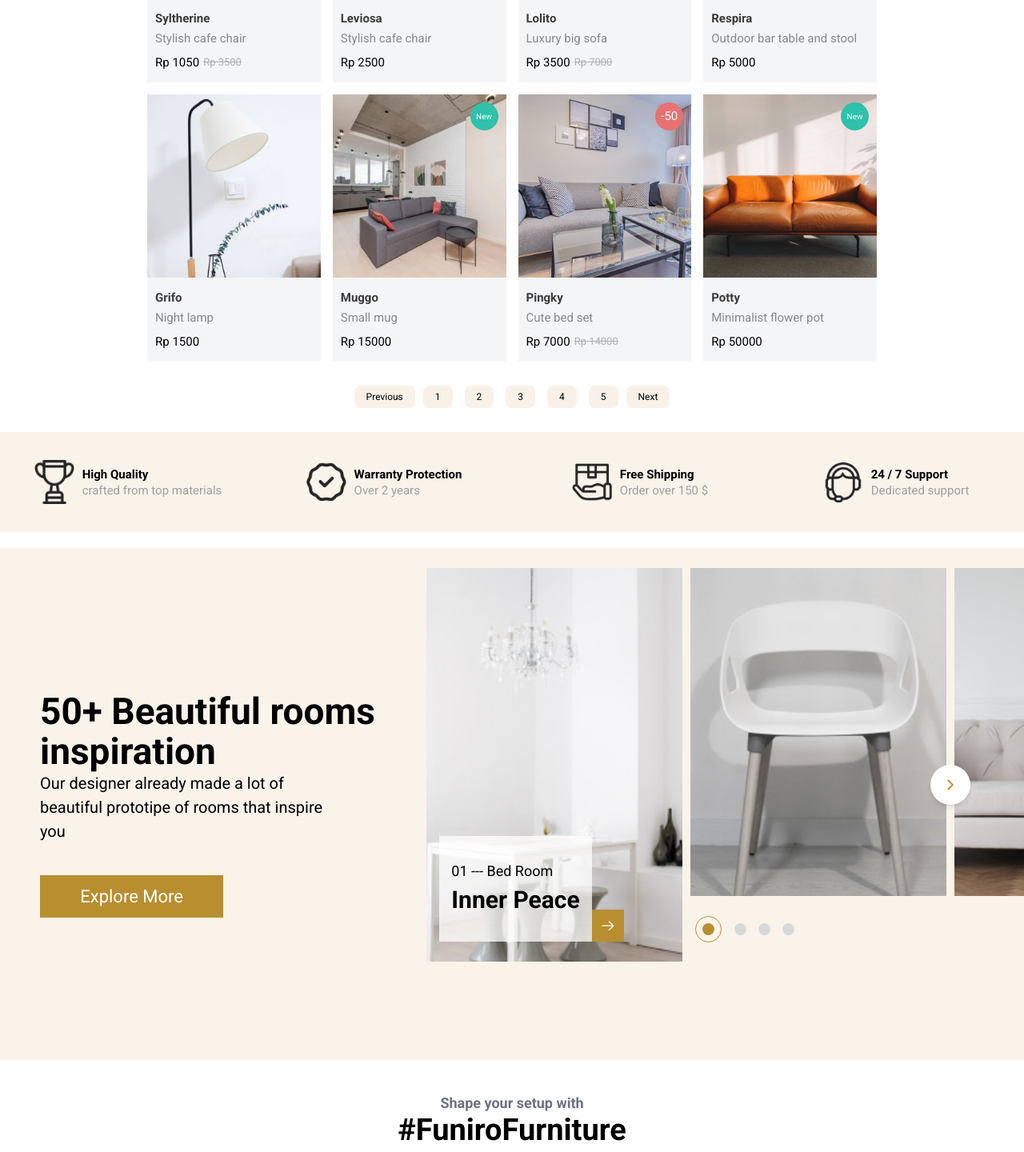
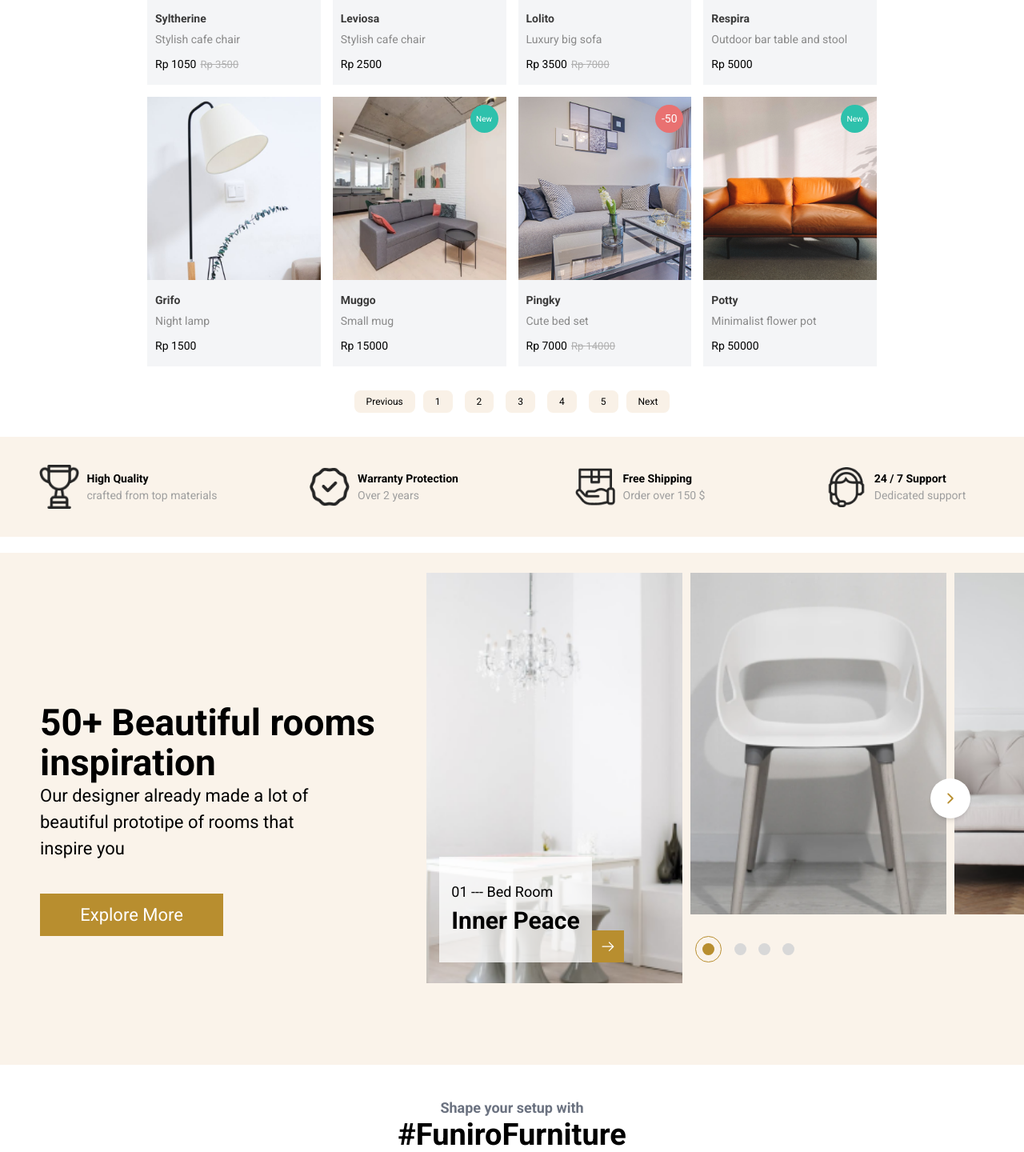
Before and after one commit to KareemHisham/shopping-store, a React (Vite) app: page / in a window 1280 px wide. Shown: the part 1784-3224 px from the top of the page at 80% size. Built offline with nearby package versions, Linux system fonts and the light colour scheme.

Commit message:
inspiration_section--- edit font sizes

```diff
--- a/src/components/sections/inspiration/Left.tsx
+++ b/src/components/sections/inspiration/Left.tsx
@@ -1,14 +1,14 @@
 const InspirationHeading = () => {
   return (
-    <div className="flex flex-col ps-10 justify-center  md:h-full w-full  md:w-5/12 ">
-      <h2 className="text-xxl font-bold leading-10">
+    <div className="flex flex-col ps-5 lg:ps-10 justify-center  md:h-full w-full  md:w-5/12 ">
+      <h2 className="text-lg lg:text-xxl font-bold leading-10">
         50+ Beautiful rooms inspiration
       </h2>
-      <p className="w-10/12">
+      <p className="w-10/12 text-sm lg:text-base">
         Our designer already made a lot of beautiful prototipe of rooms that
         inspire you
       </p>
-      <button className="bg-primary text-base text-white w-1/2 p-2 mt-8">
+      <button className="bg-primary text-sm lg:text-base text-white w-1/2 p-2 mt-8">
         Explore More
       </button>
     </div>
--- a/src/components/sections/inspiration/List.tsx
+++ b/src/components/sections/inspiration/List.tsx
@@ -12,10 +12,10 @@ const InspirationList = () => {
 
         <div className="absolute bottom-[5%] left-[5%] w-[55d%] flex items-end">
           <div className="bg-white bg-opacity-75 px-3 py-6">
-            <p className="text-sm">01 --- Bed Room</p>
-            <h2 className="text-lg font-bold">Inner Peace</h2>
+            <p className="text-xs lg:text-sm">01 --- Bed Room</p>
+            <h2 className="text-sm lg:text-lg font-bold">Inner Peace</h2>
           </div>
-          <div className="bg-primary text-white p-2 h-[20%] ">
+          <div className="bg-primary text-white p-1 h-[10%] lg:h-[20%] lg:p-2 ">
             <GoArrowRight />
           </div>
         </div>
@@ -23,8 +23,8 @@ const InspirationList = () => {
       {/** remaining */}
       <div className="flex-col overflow-hidden h-5/6 relative">
         {/** icon */}
-        <span className="absolute left-[calc(40vw-20px)] md:left-[calc(25vw-20px)] top-1/2 w-10 h-10 bg-white shadow-md rounded-full flex justify-center items-center cursor-pointer">
-          <IoIosArrowForward className="text-primary" />
+        <span className="absolute left-[calc(40vw-14px)] md:left-[calc(25vw-20px)] top-1/2 w-7 h-7 md:w-10 md:h-10 bg-white shadow-md rounded-full flex justify-center items-center cursor-pointer">
+          <IoIosArrowForward className="text-primary  " />
         </span>
         {/** img list */}
         <div className="flex gap-2 h-5/6">
--- a/src/components/sections/inspiration/index.tsx
+++ b/src/components/sections/inspiration/index.tsx
@@ -3,7 +3,7 @@ import InspirationList from './List';
 
 const Inspiration = () => {
   return (
-    <section className="w-full h-[100vh] md:h-[50vw] bg-tertiary py-5">
+    <section className="w-full h-[100vh] md:h-[80vh] bg-tertiary pt-5">
       <div className="flex h-full flex-col md:flex-row gap-5">
         <InspirationHeading />
         <InspirationList />
--- a/tailwind.config.js
+++ b/tailwind.config.js
@@ -16,6 +16,7 @@ export default {
         darkGrey: '#898989',
       },
       fontSize: {
+        xs: ['14px'],
         sm: ['18px'],
         base: ['22px'],
         lg: ['30px'],
```
